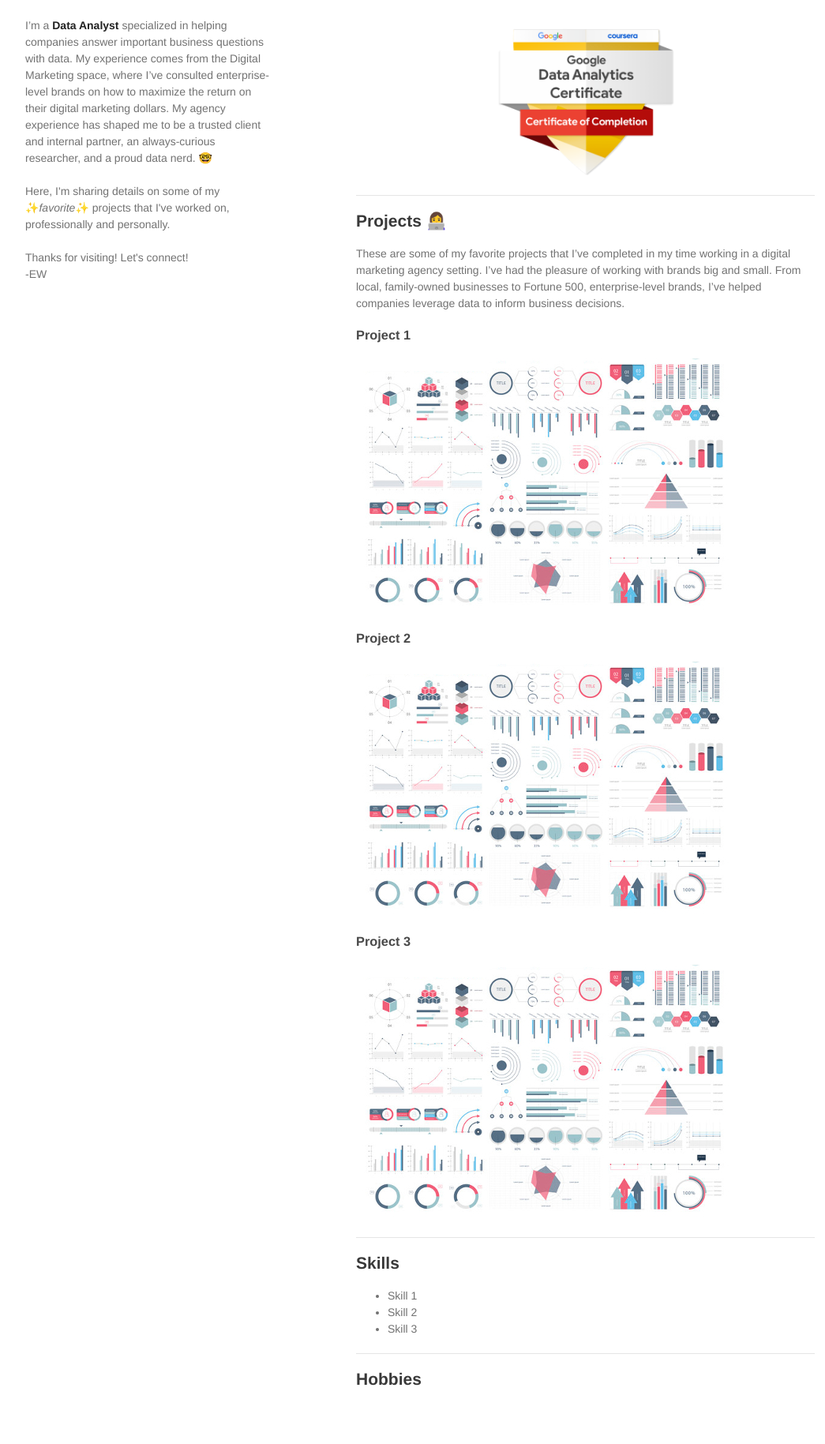
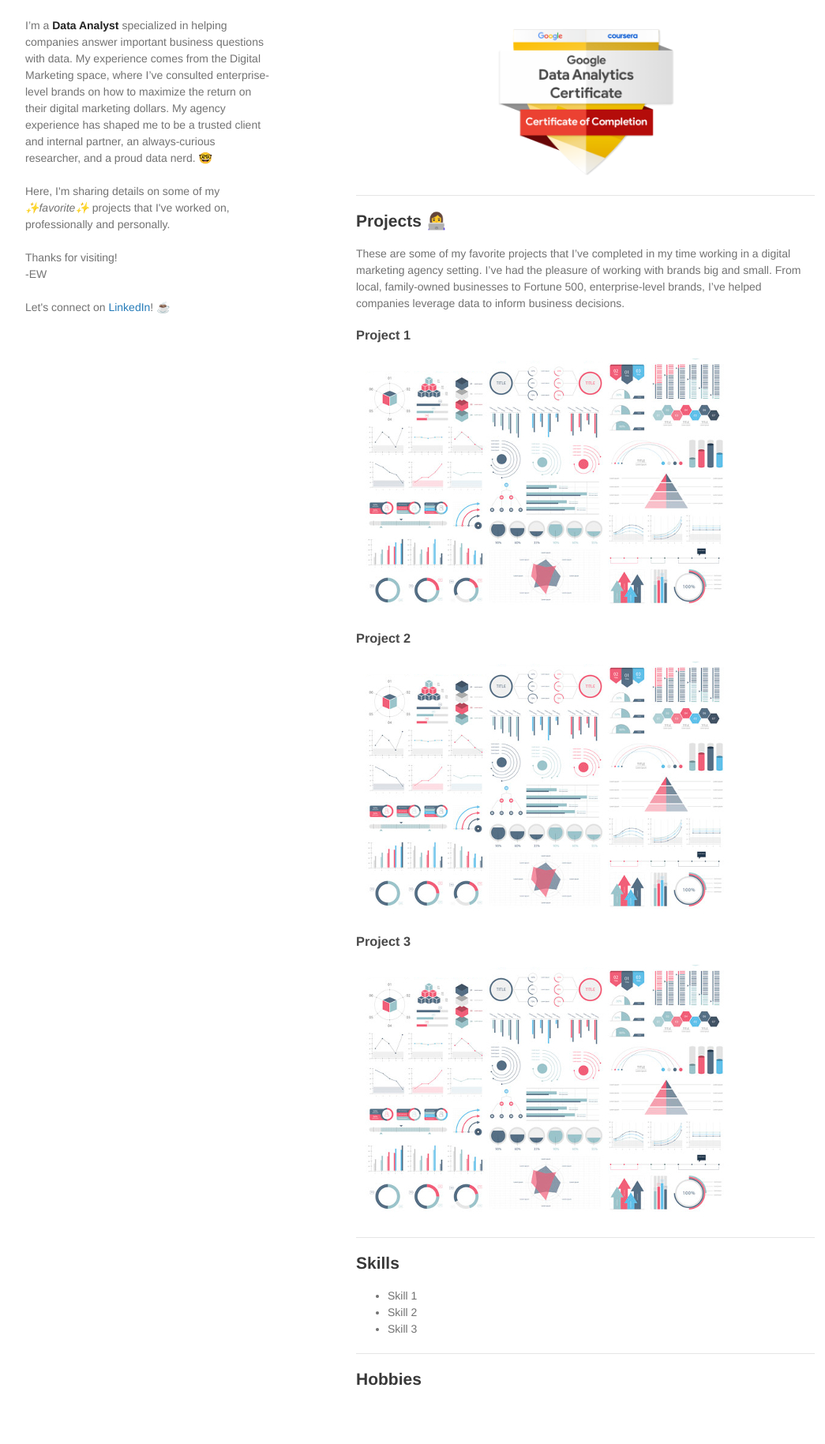
Before and after one commit to elizabethkweaver/elizabethkweaver.github.io, a Jekyll site: the page built from index.md, in a window 1280 px wide. Shown: the part 391-2220 px from the top of the page at 79% size, without its empty margins (108-1153 px from the left). Built offline with Jekyll 4.4.1, drawn with Linux system fonts in a browser that asks for light colours; our own code applies the rules of GitHub Pages for plain Markdown files; a script that is not in the unit is left out.

Commit message:
Update _config.yml

```diff
--- a/_config.yml
+++ b/_config.yml
@@ -6,11 +6,13 @@ description: > # your text below (remove <br> elements if line breaks not needed
   <br><br>
   I’m a <strong>Data Analyst</strong> specialized in helping companies answer important business questions with data. My experience comes from the Digital Marketing space, where I’ve consulted enterprise-level brands on how to maximize the return on their digital marketing dollars. My agency experience has shaped me to be a trusted client and internal partner, an always-curious researcher, and a proud data nerd. &#129299;
   <br><br>
-  Here, I'm sharing details on some of my &#10024;<em>favorite</em>&#10024; projects that I've worked on, professionally and personally.
+  Here, I'm sharing details on some of my <em>&#10024;favorite&#10024;</em> projects that I've worked on, professionally and personally.
   <br><br>
-  Thanks for visiting! Let's connect!
+  Thanks for visiting!
   <br>
   -EW
+  <br><br>
+  Let's connect on <a href="https://www.linkedin.com/in/elizabethkweaver/">LinkedIn</a>! &#9749;
 
 theme: jekyll-theme-minimal
 google_analytics: UA-000000-0 # your Google Analytics tracking ID here
```
